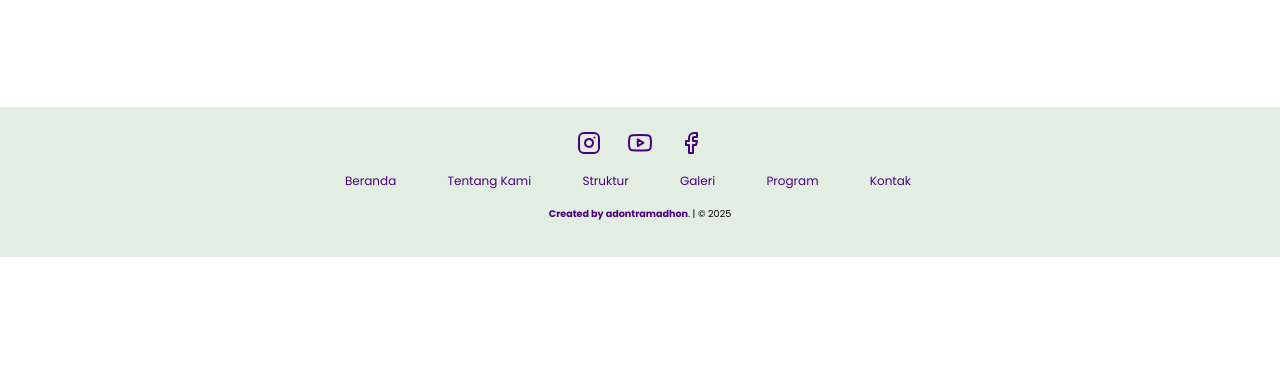
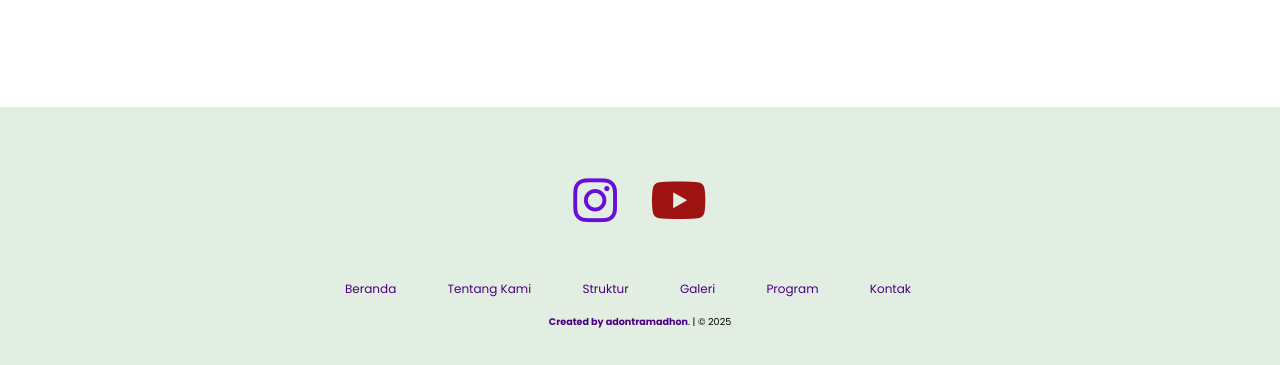
Before and after one commit to adontramadhon/musholla-asy-syahid, a plain HTML site: page index.html in a window 1280 px wide. Shown: the part 5395-5760 px from the top of the page. Before the commit the page ends 5652 px from the top, so only its background shows below. Drawn offline with nearby package versions, Linux system fonts and the light colour scheme.

Commit message:
perbaikan icon link youtube

```diff
--- a/index.html
+++ b/index.html
@@ -23,6 +23,7 @@
       href="https://fonts.googleapis.com/css2?family=Poppins:ital,wght@0,400;0,500;0,600;0,700;1,400;1,500;1,600;1,700&display=swap"
       rel="stylesheet"
     />
+
     <!-- Font awesome -->
 
     <link
@@ -263,11 +264,29 @@ Lebih dari sekadar tempat salat, Musholla Asy-Syahid adalah ruang singgah spirit
     <!-- Footer -->
 
     <footer>
-      <div class="socials">
-        <a href="#"><i data-feather="instagram"></i></a>
-        <a href="#"><i data-feather="youtube"></i></a>
-        <a href="#"><i data-feather="facebook"></i></a>
-      </div>
+      <footer style="text-align:center; padding:40px; background: #e2eee2;;">
+  <a
+    href="https://www.instagram.com/musholla.asy_syahid"
+    target="_blank"
+    rel="noopener noreferrer"
+    style="margin-right: 20px; color: #660fd8; font-size: 50px; text-decoration: none;"
+    aria-label="Instagram"
+  >
+    <i class="fab fa-instagram"></i>
+  </a>
+
+  <a
+    href="https://www.youtube.com/@asysyahid6257"
+    target="_blank"
+    rel="noopener noreferrer"
+    style="color: #9e1212; font-size: 50px; text-decoration: none;"
+    aria-label="YouTube"
+  >
+    <i class="fab fa-youtube"></i>
+  </a>
+</footer>
+
+
 
 <div class="links">
   <a href="#beranda">Beranda<a/>
@@ -284,7 +303,7 @@ Lebih dari sekadar tempat salat, Musholla Asy-Syahid adalah ruang singgah spirit
 
 </div>
     </footer>
-    <!-- Footer -->
+    <!-- Footer end  -->
 
     <!--  My Javascript -->
     <script src="Js/script.js"></script>
```
